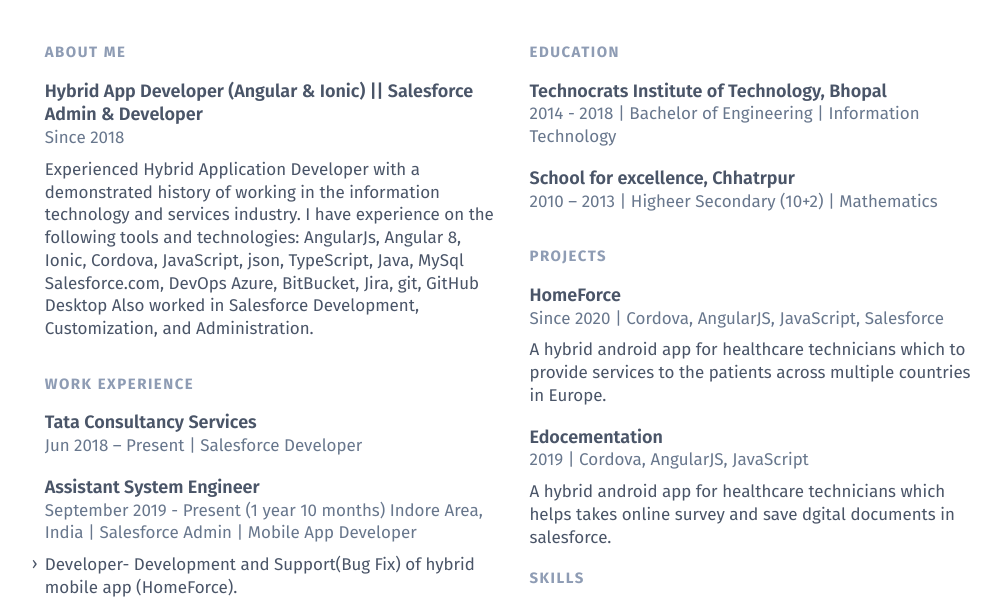
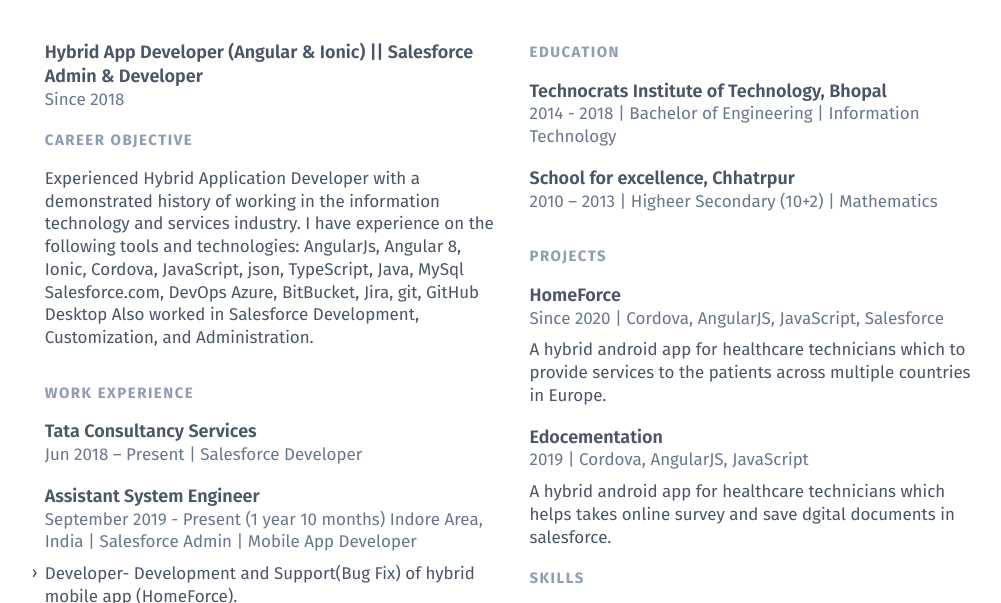
Before and after one commit to satyamt37/resume, a website: page docs/index.html in a window 1280 px wide. Shown: the part 124-727 px from the top of the page, without its empty margins (128-1129 px from the left). Drawn offline with nearby package versions, Linux system fonts and the light colour scheme; files that its build step writes are made by us from their sources.

Commit message:
Update index.html

```diff
--- a/docs/index.html
+++ b/docs/index.html
@@ -56,11 +56,6 @@
 
           <!-- To keep in the same column -->
           <div class="break-inside-avoid">
-
-            <h2 class="mb-4 font-bold tracking-widest text-sm2 text-gray-550 print:font-normal">
-              ABOUT ME
-            </h2>
-
             <section  class="mb-4.5 break-inside-avoid">
               <header>
                 <h3 class="text-lg font-semibold text-gray-700 leading-snugish">
@@ -71,6 +66,11 @@
                   Since 2018
                 </p>
               </header>
+            </section>
+            <section>
+              <h2 class="mb-4 font-bold tracking-widest text-sm2 text-gray-550 print:font-normal">
+                CAREER OBJECTIVE
+              </h2>
               <p class="mt-2.1 text-md text-gray-700 leading-normal">
                 Experienced Hybrid Application Developer with a demonstrated
                 history of working in the information technology and services
```
